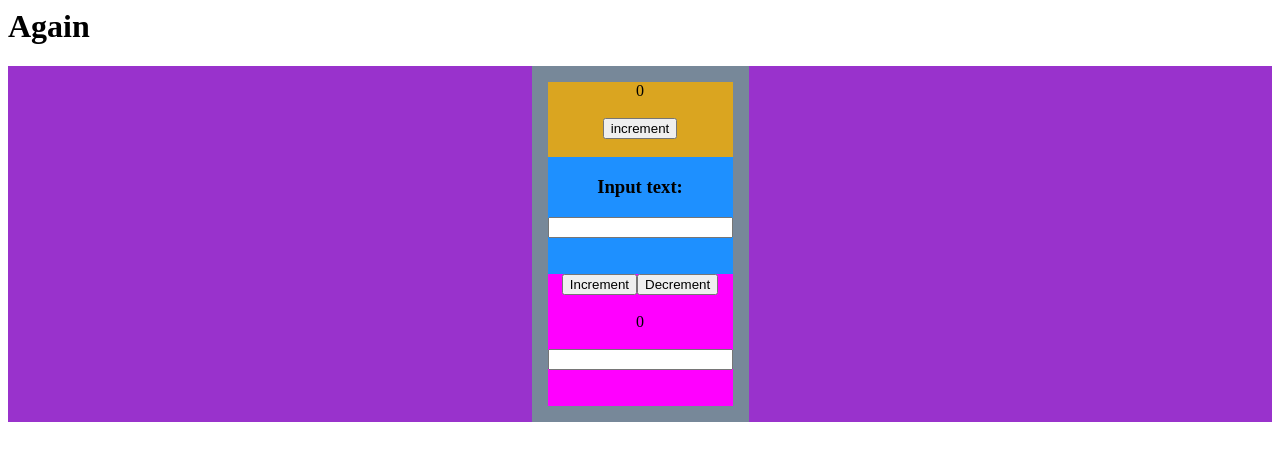
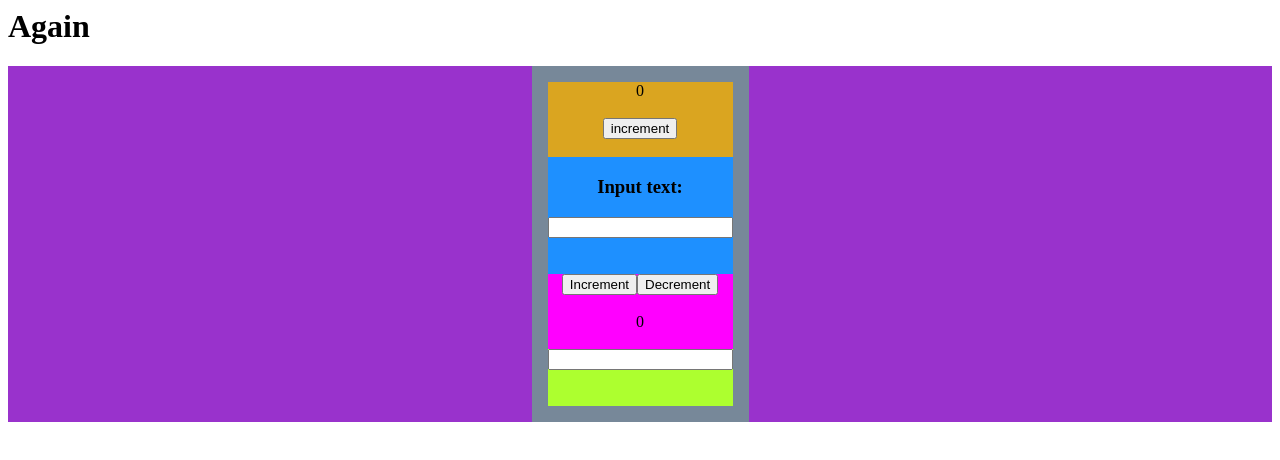
Before and after one commit to 00Halfman00/ReactHooks, a React app: page / in a window 1280 px wide. Shown: the top 460 px of the page. Built offline with nearby package versions, Linux system fonts and the light colour scheme.

Commit message:
added background color

```diff
--- a/public/style.css
+++ b/public/style.css
@@ -37,6 +37,7 @@
 }
 
 .reduce-text-div {
+  background-color: greenyellow;
   display: flex;
   flex-direction: column;
   align-items: center;
```
